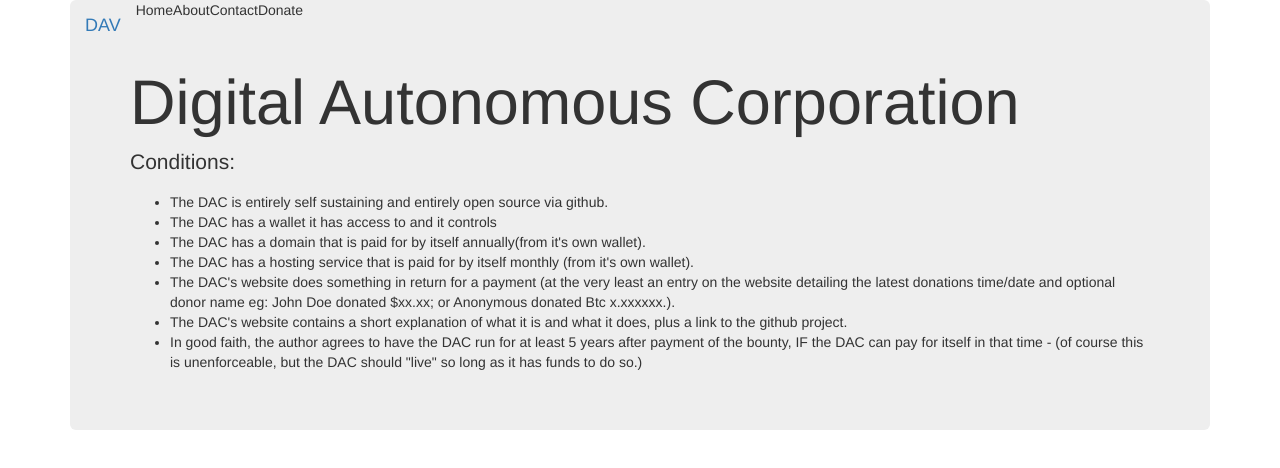
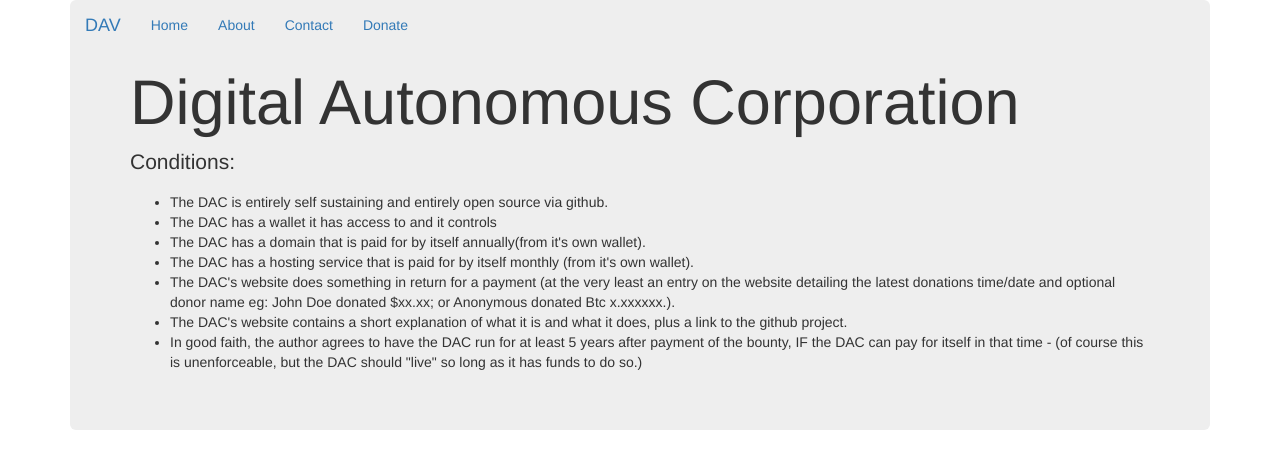
Before and after one commit to Smeagol-Gollum/DVC-DAC, a plain HTML site: page index.html in a window 1280 px wide. Drawn offline with nearby package versions, Linux system fonts and the light colour scheme.

Commit message:
Update index.html

```diff
--- a/index.html
+++ b/index.html
@@ -12,10 +12,10 @@
       <div class="container">
         <a class="navbar-brand" href="#">DAV</a>
         <ul class="nav navbar-nav">
-          <li class="active">Home</li>
-          <li>About</li>
-          <li>Contact</li>
-          <li>Donate</li>
+          <li class="active"><a>Home</a></li>
+          <li><a>About</a></li>
+          <li><a>Contact</a></li>
+          <li><a>Donate</a></li>
         </ul>
       </div>
     </nav>
```
